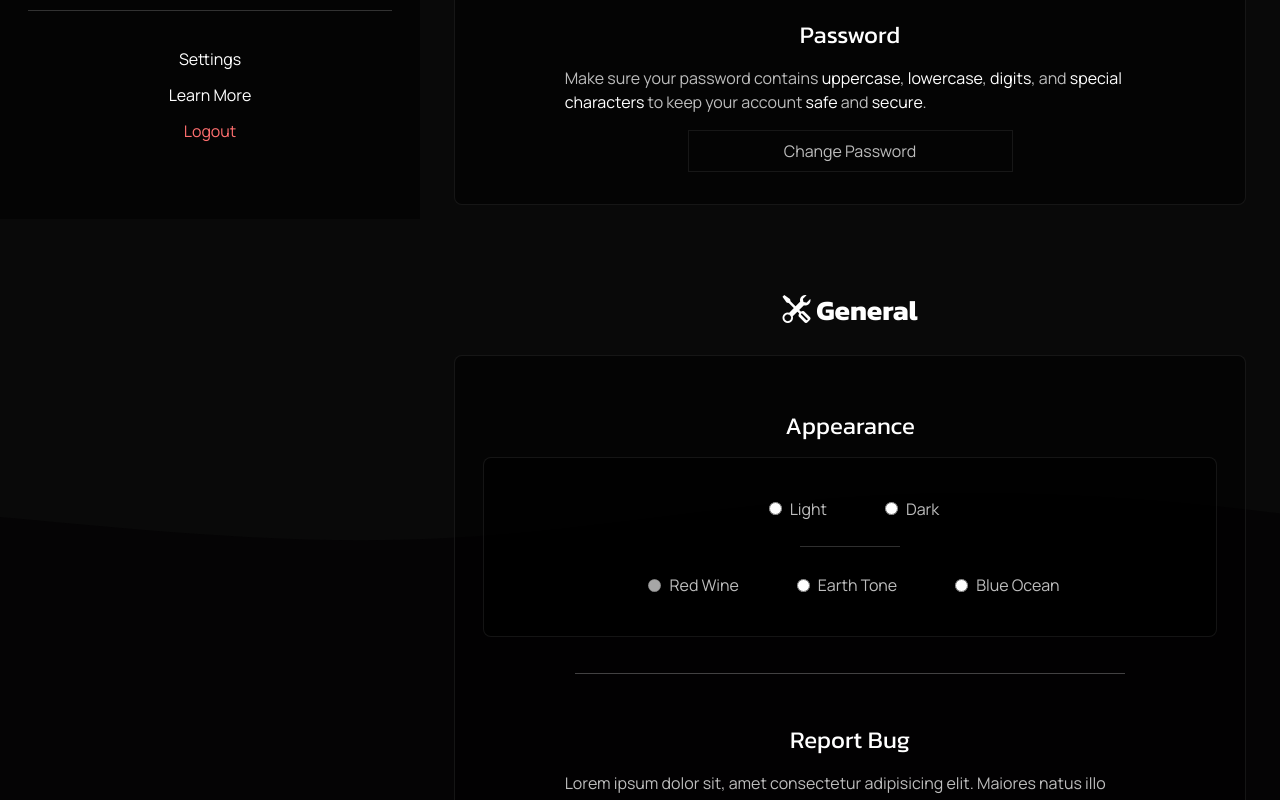
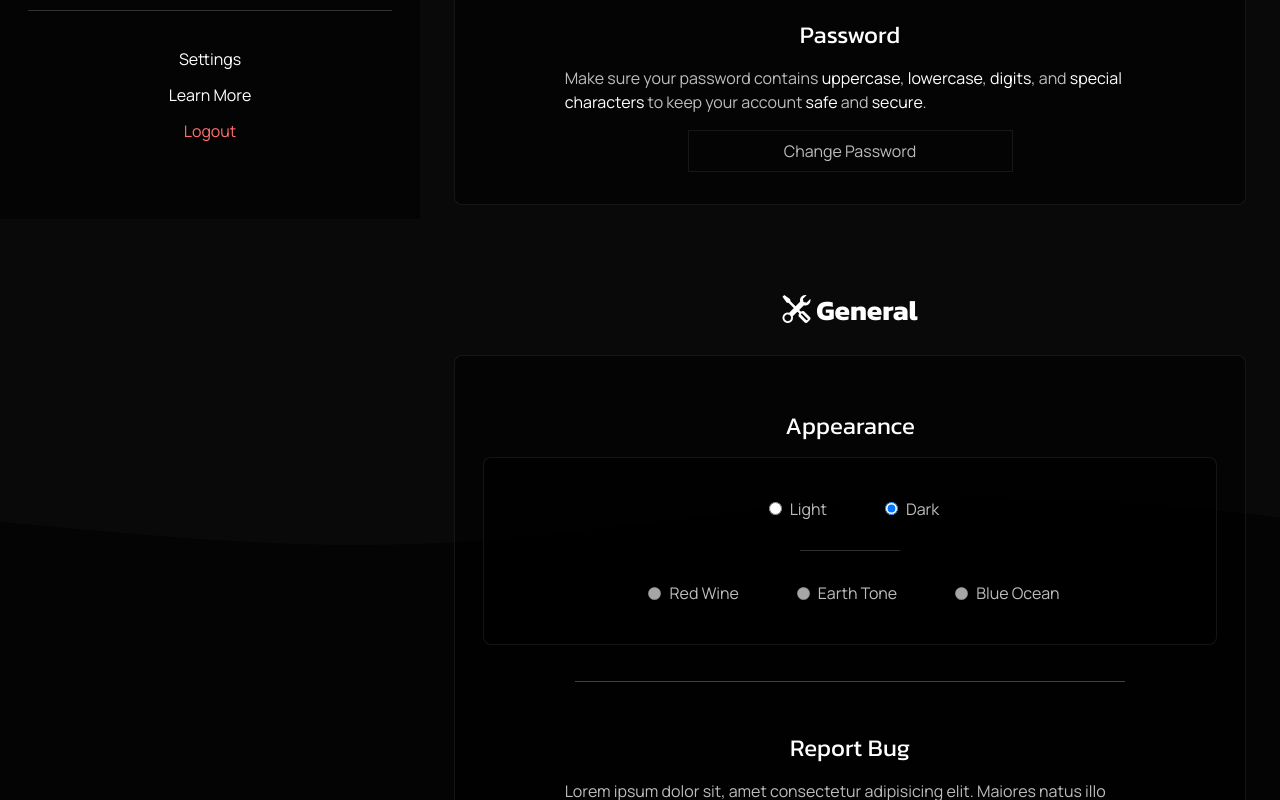
Before and after one commit to TDG-Org/Statue-Status, a React (Create React App) app in the folder client/: page /settings in a window 1280 px wide. Shown: the part 581-1381 px from the top of the page. Built offline with nearby package versions, Linux system fonts and the light colour scheme.

Commit message:
small changes

```diff
--- a/client/src/pages/Settings/SettingsPage.jsx
+++ b/client/src/pages/Settings/SettingsPage.jsx
@@ -96,7 +96,7 @@ const SettingsPage = () => {
 
                   {/* Dark  */}
                   <div className="dark-theme-btn theme-btn">
-                    <input type="radio" id="darkTheme" name="theme" value="dark"/>
+                    <input type="radio" id="darkTheme" name="theme" value="dark" checked />
                     <label htmlFor="darkTheme">Dark</label>
                   </div>
 
@@ -110,19 +110,19 @@ const SettingsPage = () => {
 
                   {/* Red Wine  */}
                   <div className="red-theme-btn theme-btn">
-                    <input type="radio" id="redTheme" name="theme" value="red" disabled/>
+                    <input type="radio" id="redTheme" name="theme" value="red" disabled />
                     <label htmlFor="redTheme">Red Wine</label>
                   </div>
 
                   {/* Earth Tone  */}
-                  <div className="Earth-theme-btn theme-btn">
-                    <input type="radio" id="earthTheme" name="theme" value="earth"/>
+                  <div className="earth-theme-btn theme-btn">
+                    <input type="radio" id="earthTheme" name="theme" value="earth" disabled />
                     <label htmlFor="earthTheme">Earth Tone</label>
                   </div>
 
                   {/* Blue Ocean  */}
                   <div className="blue-theme-btn theme-btn">
-                    <input type="radio" id="blueTheme" name="theme" value="blue"/>
+                    <input type="radio" id="blueTheme" name="theme" value="blue" disabled />
                     <label htmlFor="blueTheme">Blue Ocean</label>
                   </div>
 
--- a/client/src/pages/Settings/SettingsPage.scss
+++ b/client/src/pages/Settings/SettingsPage.scss
@@ -45,7 +45,7 @@
         margin: .5rem 0;
         padding: 1rem;
         gap: .5rem;
-        border-bottom: .5px solid rgba(19, 19, 19, 0.349);
+        border-bottom: .5px solid rgba(52, 52, 52, 0.349);
 
         .display-username {
           width: 75%;
@@ -155,7 +155,7 @@
       hr {
         width: 100px;
         color: $mid-light-clr;
-        margin: 0;
+        margin: .25rem 0;
       }
 
       .theme-btn {
@@ -170,9 +170,7 @@
         transition: all 250ms ease;
 
         &:hover {
-
           border: 1px solid transparent;
-
 
           label {
             color: $light-clr;
@@ -187,6 +185,24 @@
 
         input {
           margin: 0 .5rem;
+
+          &:disabled {
+            color: pink;
+          }
+
+          &:before {
+            content: "";
+            width: 0.65em !important;
+            height: 0.65em !important;
+            border-radius: 50% !important;
+            transform: scale(0) !important;
+            transition: 120ms transform ease-in-out !important;
+            box-shadow: inset 1em 1em blue !important;
+          }
+
+          &:checked {
+            transform: scale(1) !important;
+          }
         }
 
         label {
@@ -215,6 +231,22 @@
         &:hover {
           border-bottom: 1px solid $red-clr;
           border-top: 1px solid $red-clr;
+        }
+      }
+
+      // Earth
+      .earth-theme-btn {
+        &:hover {
+          border-bottom: 1px solid rgb(255, 230, 155);
+          border-top: 1px solid rgb(255, 230, 155);
+        }
+      }
+
+      // Blue
+      .blue-theme-btn {
+        &:hover {
+          border-bottom: 1px solid $prime-clr;
+          border-top: 1px solid $prime-clr;
         }
       }
     }
--- a/client/src/sass/variables.scss
+++ b/client/src/sass/variables.scss
@@ -11,7 +11,7 @@ $mid-dark-clr: #0000008b;
 
 $low-dark-clr: #4242424d;
 
-// Red
+// Logout
 $mid-red-clr: #ff6f6f;
 $red-clr: #ff2f2ff1;
 
@@ -22,3 +22,13 @@ $yellow-clr: #fffb00f1;
 // Full Contrast
 $light-clr: #fff;
 $dark-clr: #000;
+
+// Special Themes
+
+// Red Wine
+$rw-clr: #58181F;
+$mid-rw-clr: #a3323f;
+
+// Earth Tone
+
+// Blue Ocean
```
